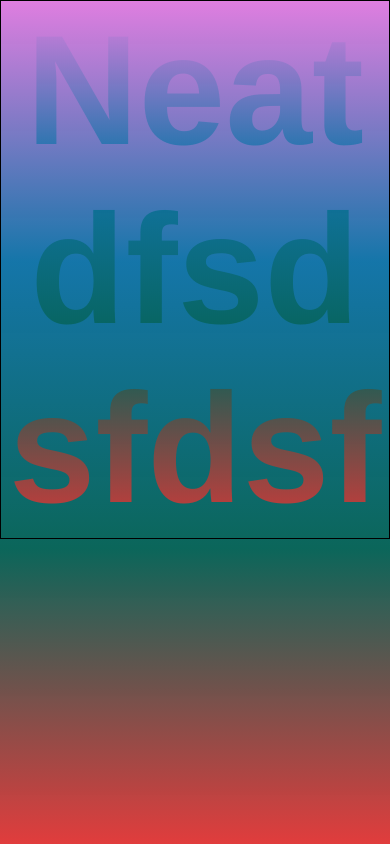
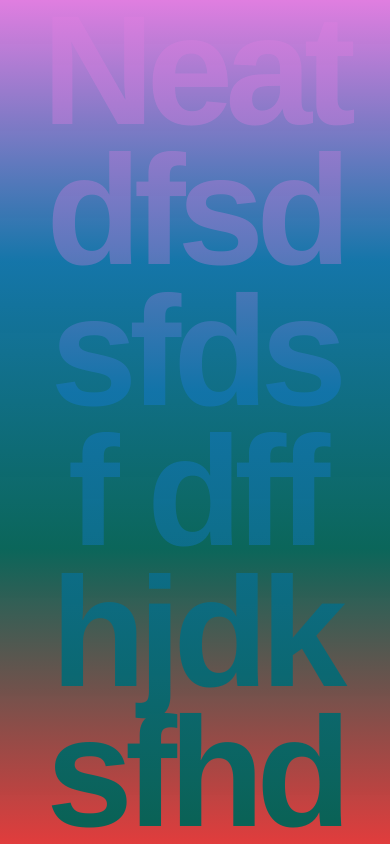
Before and after one commit to lindajzhao/gradients, a website: page index.html in a window 390 px wide. Drawn offline with nearby package versions, Linux system fonts and the light colour scheme; files that its build step writes are made by us from their sources.

Commit message:
More responsive CSS

```diff
--- a/index.html
+++ b/index.html
@@ -9,7 +9,7 @@
 </head>
 <body>
     <div class="bg">
-        <h1 class="text">Neat dfsd sfdsf</h1>
+        <h1 class="text">Neat dfsd sfdsf dffhjdksfhdlsfkjsfjsdh</h1>
     </div>
 
     <script src="public/scripts/app.js"></script>
--- a/src/styles/styles.scss
+++ b/src/styles/styles.scss
@@ -8,15 +8,20 @@ $gradient: linear-gradient(to bottom, rgba(224,126,224,1) 0%, rgba(18,116,168,0.
 
     font-size: 40vw;
     font-family: 'Helvetica', Arial, sans-serif;
+    line-height: 0.9;
+    max-width: 1000px;
 
     margin:0;
     padding: 0;
 
     line-break: break;
+    letter-spacing: -8px;
     word-break: break-all;
     text-align: center;
 
-    border:1px solid black;
+    @media(min-width: 1000px) {
+        font-size: 30vw;
+    }
 }
 
 .bg {
@@ -24,12 +29,15 @@ $gradient: linear-gradient(to bottom, rgba(224,126,224,1) 0%, rgba(18,116,168,0.
     position: fixed;
     top:0;
     left:0;
-    width: 100%;
+    width: calc(100% - 60px);
     height: 100%;
 
     display: flex;
     flex: 1 0 auto;
     align-items: flex-start;
-    // justify-content: center;
+    justify-content: center;
+
     overflow-y: scroll;
+
+    padding: 0 30px;
 }
```
